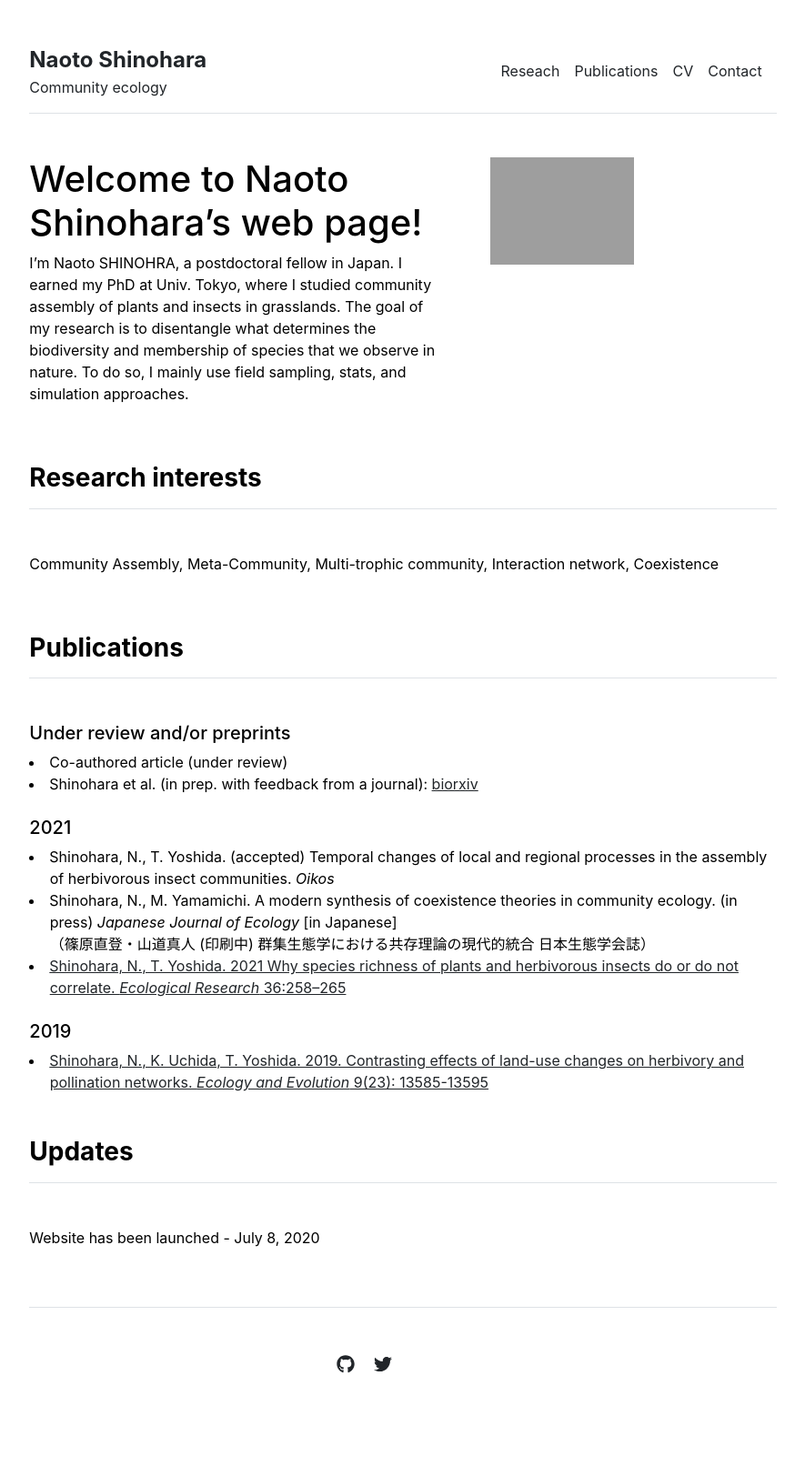
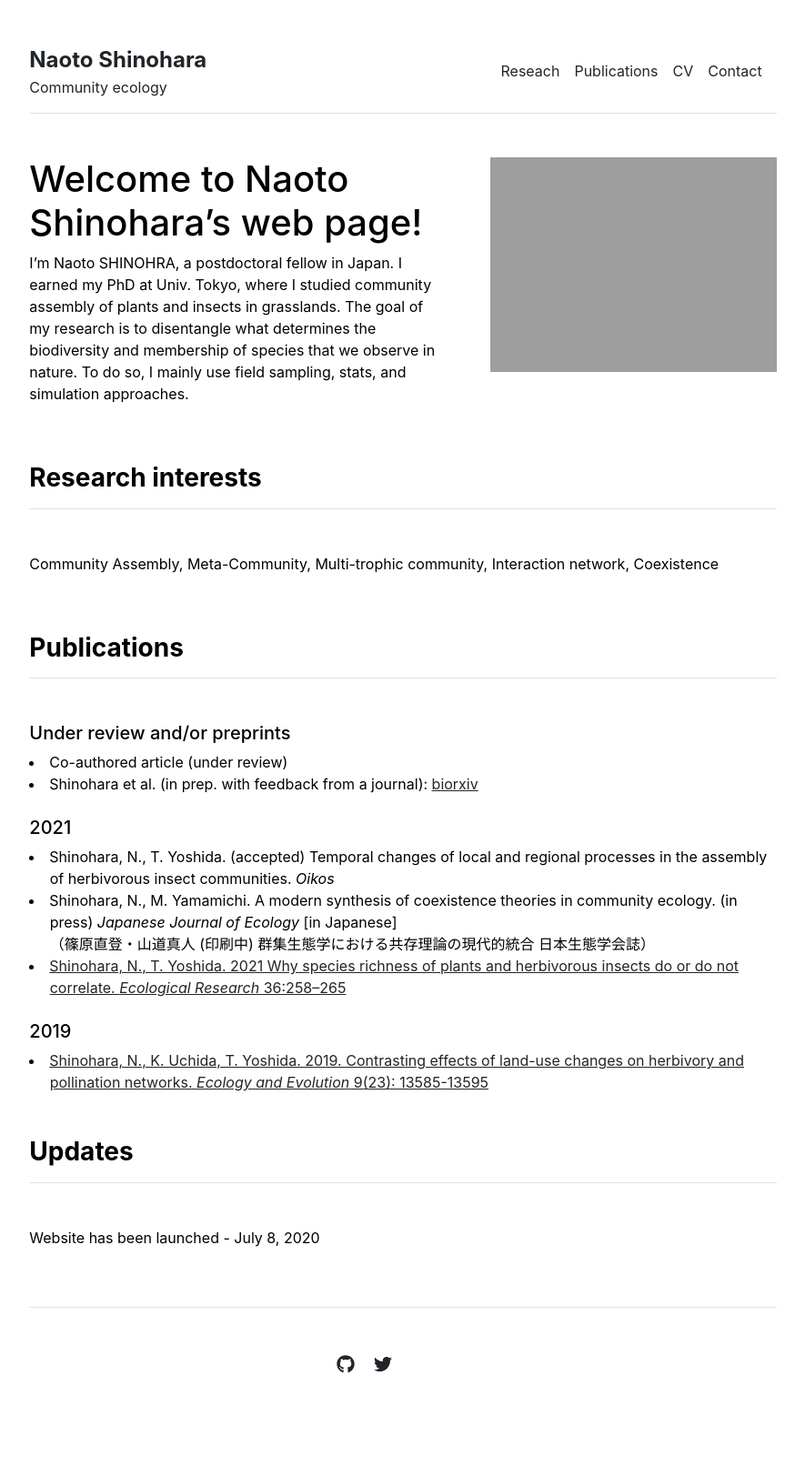
Before and after one commit to snaoto/snaoto.github.io, a Jekyll site: the page built from index.md, in a window 1280 px wide. Shown: the whole page at 91% size, without its empty margins (197-1082 px from the left). Built offline with Jekyll 4.4.1, drawn with Linux system fonts in a browser that asks for light colours.

Commit message:
test img

```diff
--- a/_layouts/home.html
+++ b/_layouts/home.html
@@ -8,7 +8,7 @@ layout: default
     {{ content }}
   </div>
   <div class="col-md-5">
-    <img src="{{ site.github.url }}/assets/img/top.jpg" alt="Home" width="50%">
+    <img src="{{ site.github.url }}/assets/img/top.jpg" alt="Home" width="100%">
   </div>
 </div>
 
```
